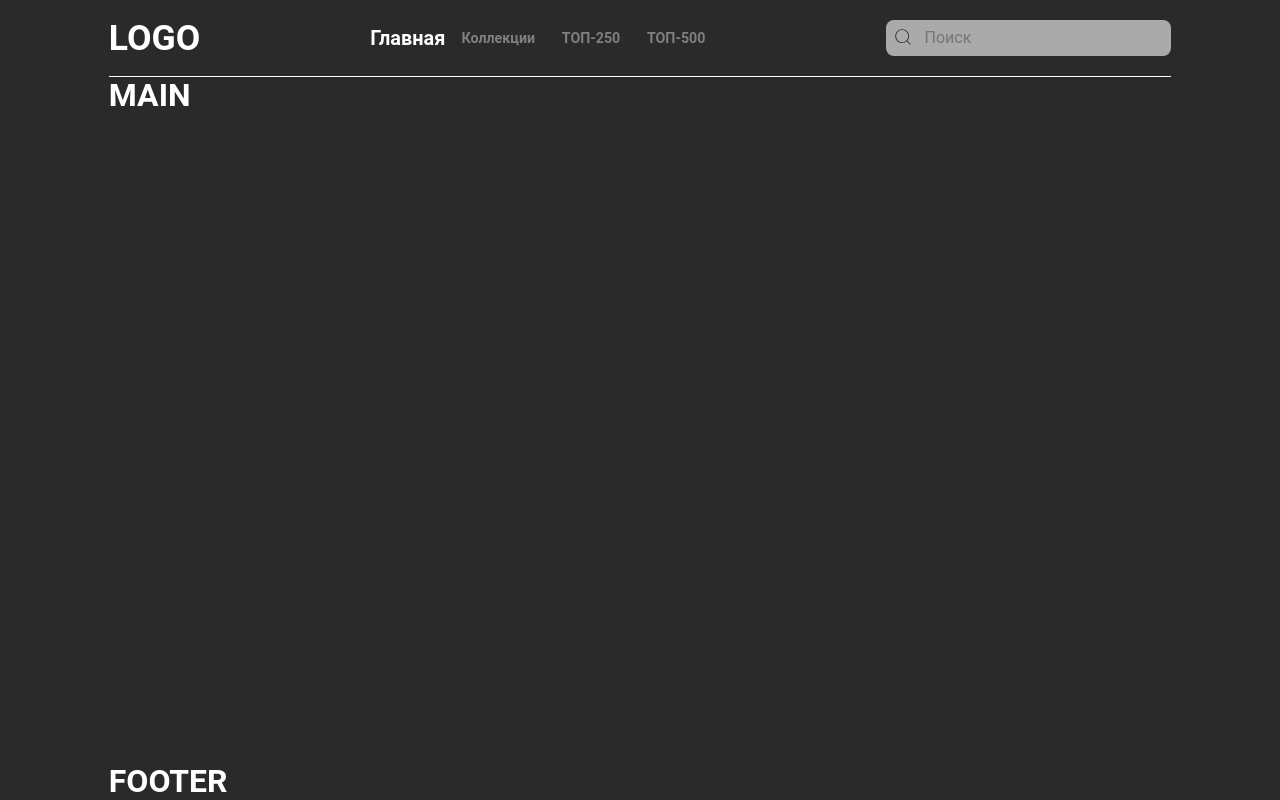
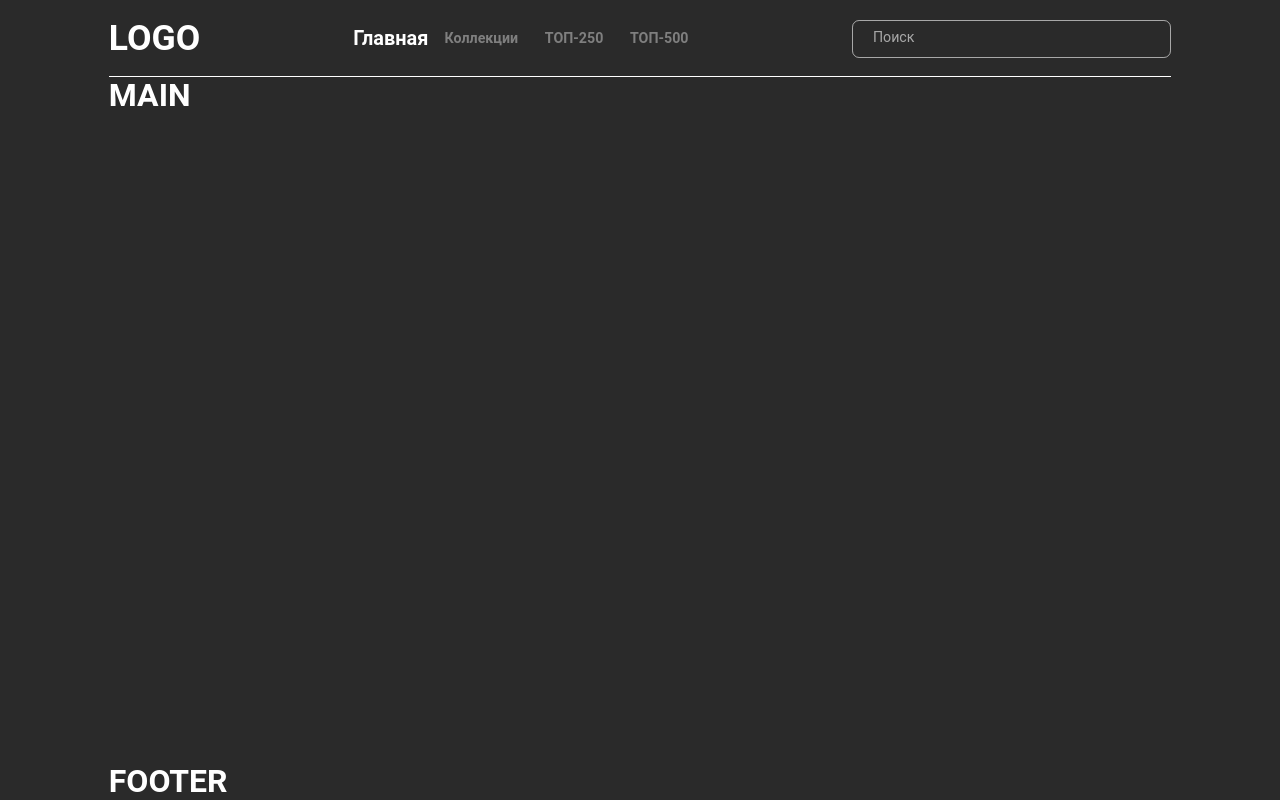
Before and after one commit to Aleksandrov-Georgy/kinoshka, a Next.js app: page / in a window 1280 px wide. Built offline with nearby package versions, Linux system fonts and the light colour scheme.

Commit message:
updating search styles

```diff
--- a/package.json
+++ b/package.json
@@ -21,6 +21,7 @@
     "@types/node": "^20",
     "@types/react": "^18",
     "@types/react-dom": "^18",
+    "eslint": "^9.3.0",
     "prettier": "^3.2.5",
     "typescript": "^5"
   }
--- a/src/Components/Header/Components/Search/Search.tsx
+++ b/src/Components/Header/Components/Search/Search.tsx
@@ -9,15 +9,17 @@ export default function Search() {
   const [searchText, setSearchText] = useState<string | number>('');
   return (
     <div className={S.wrapper}>
-      <CiSearch className={S.icon_search} />
+      <div className={S.container}>
       <input
         value={searchText}
         className={S.input}
         type="text"
-        placeholder={'Поиск'}
         onChange={(e) => setSearchText(e.target.value)}
+        required
       />
+      <div className={S.label}>Поиск</div>
       {searchText && <IoMdClose className={S.icon_close} onClick={() => setSearchText('')} />}
+      </div>
     </div>
   );
 }
--- a/src/Components/Header/Components/Search/search.module.scss
+++ b/src/Components/Header/Components/Search/search.module.scss
@@ -1,35 +1,63 @@
-@import "styles/variabals";
-@import "styles/mixins";
+@import "/styles/variabals";
+@import "/styles/mixins.scss";
 
 .wrapper {
-  position: relative;
-  display: flex;
-  gap:  convertPX(5);
-  padding: convertPX(10);
-  border-radius: 8px;
-  background: $background-input-search-cap;
+  width: 30%;
 }
 
-.icon_search {
-  color: $color-icon-search-cap;
-  scale: 1.3;
-  margin-right: convertPX(10)
+.container {
+  position: relative;
+  height: convertPX(40);
+  line-height: convertPX(40);
+
+  input {
+    position: absolute;
+    width: 100%;
+    outline: none;
+    font-size: convertPX(16);
+    padding: 0 convertPX(15);
+    line-height: convertPX(40);
+    border-radius: convertPX(8);
+    border: convertPX(1) solid rgba(255, 255, 255, 0.594);
+    background: transparent;
+    transition: 0.1s ease;
+    z-index: 1111;
+    color: $text-page;
+
+    &:focus, &:valid {
+      border: convertPX(1) solid rgba(255, 255, 255, 1);
+    }
+    &:focus + .label,
+    &:valid + .label {
+      color: $text-page;
+      height: convertPX(30);
+      line-height: convertPX(30);
+      transform: translate(convertPX(-15), convertPX(-15)) scale(0.7);
+      z-index: 1112;
+      background-color: $background;
+
+    }
+  }
+
+
+}
+
+.label {
+  background-color: transparent;
+  position: absolute;
+  font-size: convertPX(16);
+  color: rgba(255, 255, 255, 0.594);
+  padding: 0 convertPX(8);
+  margin: 0 convertPX(15);
+  transition: .2s ease;
 }
 
 .icon_close {
   position: absolute;
+  top: convertPX(12);
   scale: 1.3;
   right: convertPX(10);
   cursor: pointer;
-  color: $color-icon-search-cap;
+  color: $text-page;
+  z-index: 10000;
 }
-
-.input {
-  background: transparent;
-  color: $color-text-search-cap;
-  margin-right: convertPX(20);
-
-  &:focus {
-    outline: none;
-  }
-}
--- a/styles/variabals.scss
+++ b/styles/variabals.scss
@@ -9,3 +9,4 @@ $color-Link-cap: rgba(255, 255, 255, 0.4);
 $background-input-search-cap: rgba(255, 255, 255, 0.6);
 $color-icon-search-cap: #2a2a2a;
 $color-text-search-cap: #2a2a2a;
+$color-background-input: #ffffff;
```
Also changed, not shown: 1 other file (tests, documents, lock files or other folders).
